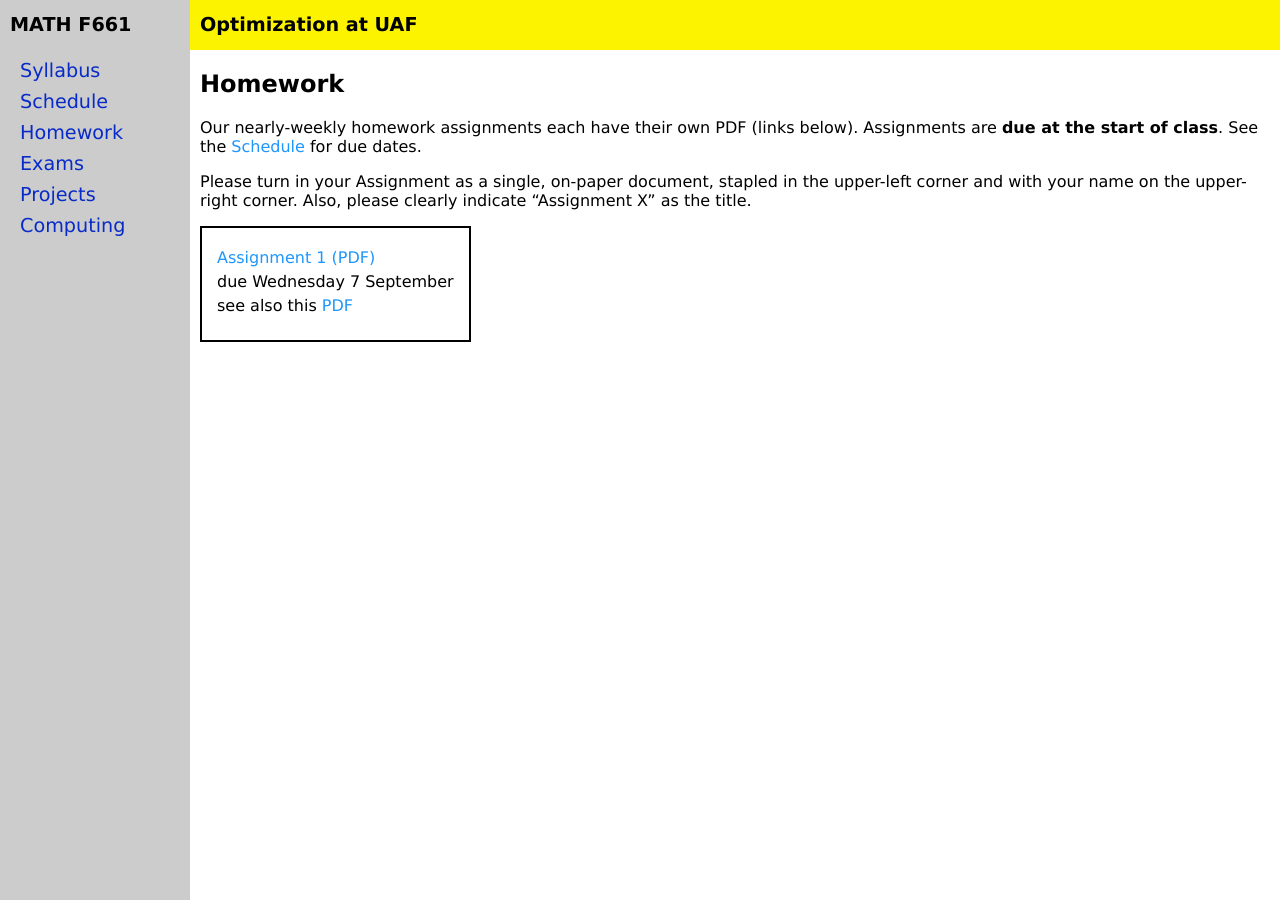
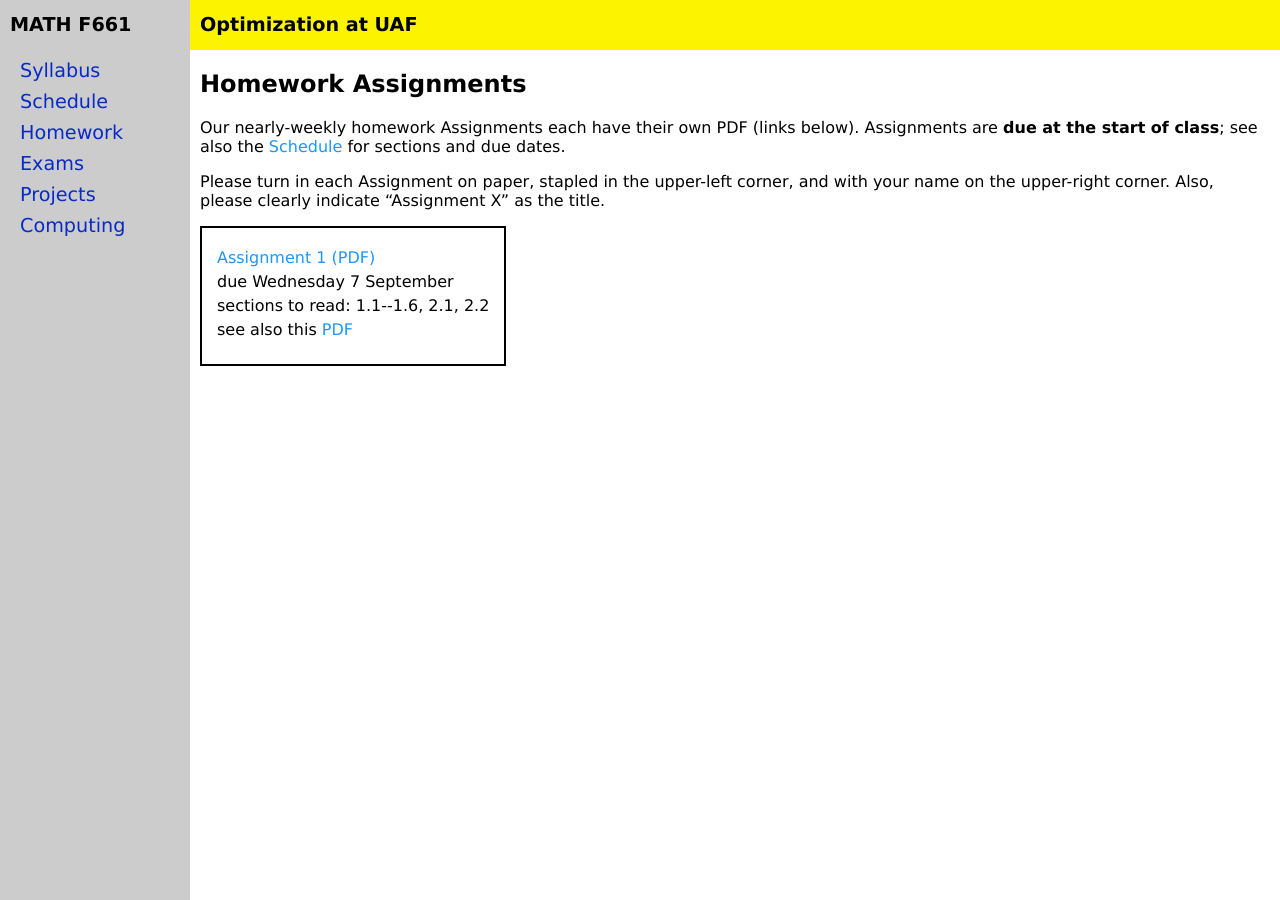
Before and after one commit to bueler/opt, a Jekyll site: the page built from homework.md, in a window 1280 px wide. Built offline with Jekyll 4.4.1, drawn with Linux system fonts in a browser that asks for light colours.

Commit message:
reasonable A1

```diff
--- a/_data/homework.yml
+++ b/_data/homework.yml
@@ -5,4 +5,4 @@ homework:
   due: Wednesday 7 September
   blank: A1.pdf
   seealsopdf: assets/examples/fiveexamples.pdf
-  #sections: 5, pi, exp(4), 6, 90, 10
+  sections: 1.1--1.6, 2.1, 2.2
--- a/_includes/homework_table.md
+++ b/_includes/homework_table.md
@@ -12,7 +12,7 @@
 			</tr>
 		  {% if hw.sections %}
 			  <tr>
- 		      <td>sections {{ hw.sections }}</td>
+ 		      <td>sections to read: {{ hw.sections }}</td>
 				</tr>
 		  {% endif %}
 		  {% if hw.seealsopdf %}
--- a/homework.md
+++ b/homework.md
@@ -1,12 +1,12 @@
 ---
 layout: course-page
-title: Homework assignments
+title: Homework Assignments
 ---
 
-## Homework
+## Homework Assignments
 
-Our nearly-weekly homework assignments each have their own PDF (links below).  Assignments are **due at the start of class**.  See the [Schedule](assets/general/schedule.pdf) for due dates.
+Our nearly-weekly homework Assignments each have their own PDF (links below).  Assignments are **due at the start of class**; see also the [Schedule](assets/general/schedule.pdf) for sections and due dates.
 
-Please turn in your Assignment as a single, on-paper document, stapled in the upper-left corner and with your name on the upper-right corner.  Also, please clearly indicate "Assignment X" as the title.
+Please turn in each Assignment on paper, stapled in the upper-left corner, and with your name on the upper-right corner.  Also, please clearly indicate "Assignment X" as the title.
 
 {% include homework_table.md  data=site.data.homework %}
```
Also changed, not shown: 2 other files.
